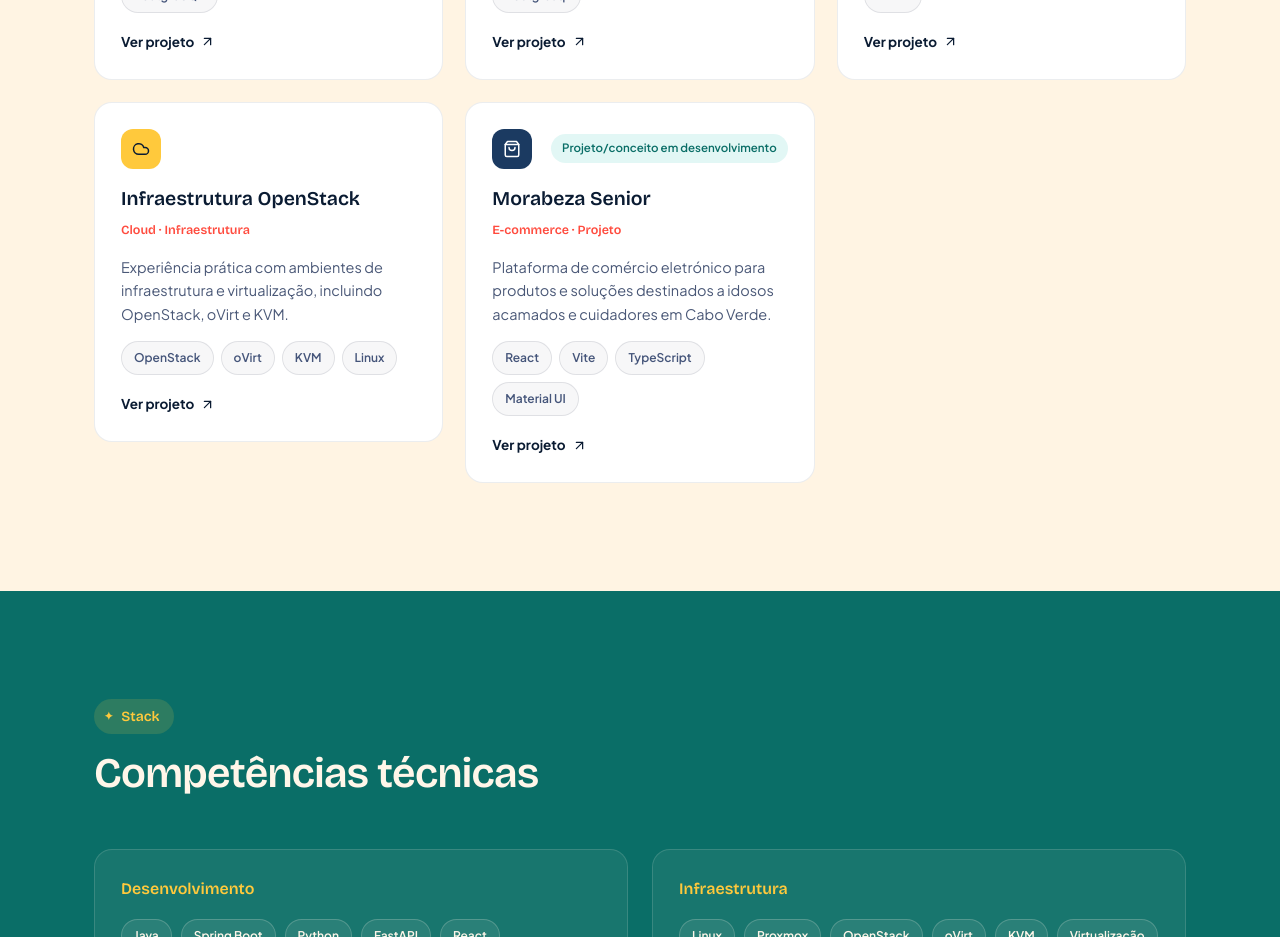
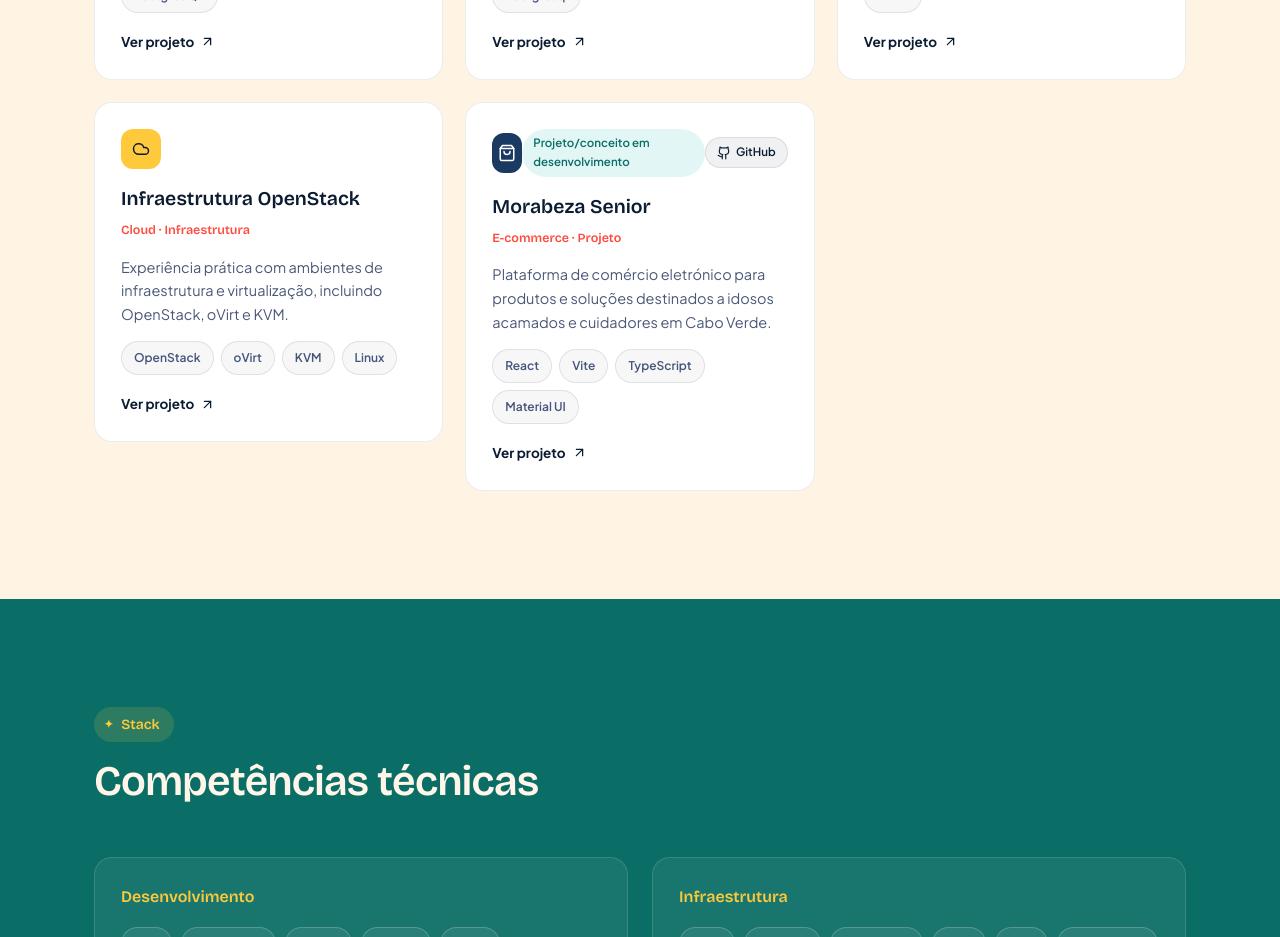
Before and after one commit to Cleusah/portfolio-cleusa, a React (Vite) app: page / in a window 1280 px wide. Shown: the part 3880-4817 px from the top of the page. Built offline with nearby package versions, Linux system fonts and the light colour scheme.

Commit message:
alterações para ver repositorio git dos projetos

```diff
--- a/src/components/ProjectCard.jsx
+++ b/src/components/ProjectCard.jsx
@@ -1,4 +1,4 @@
-import { ArrowUpRight, Wallet, Globe, Server, Cloud, ShoppingBag, Truck, Play } from "lucide-react";
+import { ArrowUpRight, Wallet, Globe, Server, Cloud, ShoppingBag, Truck, Github, Play } from "lucide-react";
 
 const ICONS = {
   fintech: Wallet,
@@ -20,6 +20,13 @@ export default function ProjectCard({ project, onOpen }) {
         {/* {project.video && (
           <span className="project-video-badge"><Play size={11} fill="currentColor" /> Vídeo</span>
         )} */}
+
+        {project.github &&
+         ( <a href={project.github}
+          target="_blank" rel="noopener noreferrer"
+          className="project-github" onClick={(e) => e.stopPropagation()}
+           title="Ver repositório no GitHub" >
+           <Github size={14} /> GitHub </a> )}
       </div>
 
       <div>
--- a/src/styles.css
+++ b/src/styles.css
@@ -256,6 +256,51 @@ button { font-family: inherit; cursor: pointer; }
 .visual-infra .project-icon, .visual-logistics .project-icon { background: var(--sun); color: var(--ink); }
 .visual-ecommerce .project-icon { background: var(--navy-3); }
 .project-status { font-size: 11.5px; font-weight: 600; color: var(--teal-deep); background: rgba(23,191,174,.12); padding: 5px 11px; border-radius: 100px; }
+.project-top-links {
+  display: flex;
+  align-items: center;
+  gap: 8px;
+  flex-wrap: wrap;
+  justify-content: flex-end;
+}
+
+.project-github {
+  display: inline-flex;
+  align-items: center;
+  gap: 5px;
+
+  font-size: 11.5px;
+  font-weight: 600;
+
+  color: var(--ink);
+  background: rgba(10, 27, 50, 0.06);
+
+  padding: 5px 11px;
+  border-radius: 100px;
+
+  border: 1px solid rgba(10, 27, 50, 0.1);
+
+  text-decoration: none;
+
+  transition:
+    background 0.2s ease,
+    border-color 0.2s ease,
+    transform 0.2s ease;
+}
+
+.project-github:hover {
+  background: var(--navy);
+  color: var(--cream);
+  border-color: var(--navy);
+
+  transform: translateY(-1px);
+}
+
+.project-github svg {
+  width: 14px;
+  height: 14px;
+  flex-shrink: 0;
+}
 .project-name { font-size: 19.5px; color: var(--ink); }
 .project-category { font-size: 12.5px; color: var(--coral); font-family: var(--font-display); font-weight: 600; }
 .project-desc { font-size: 14.5px; color: #4A5877; }
```
